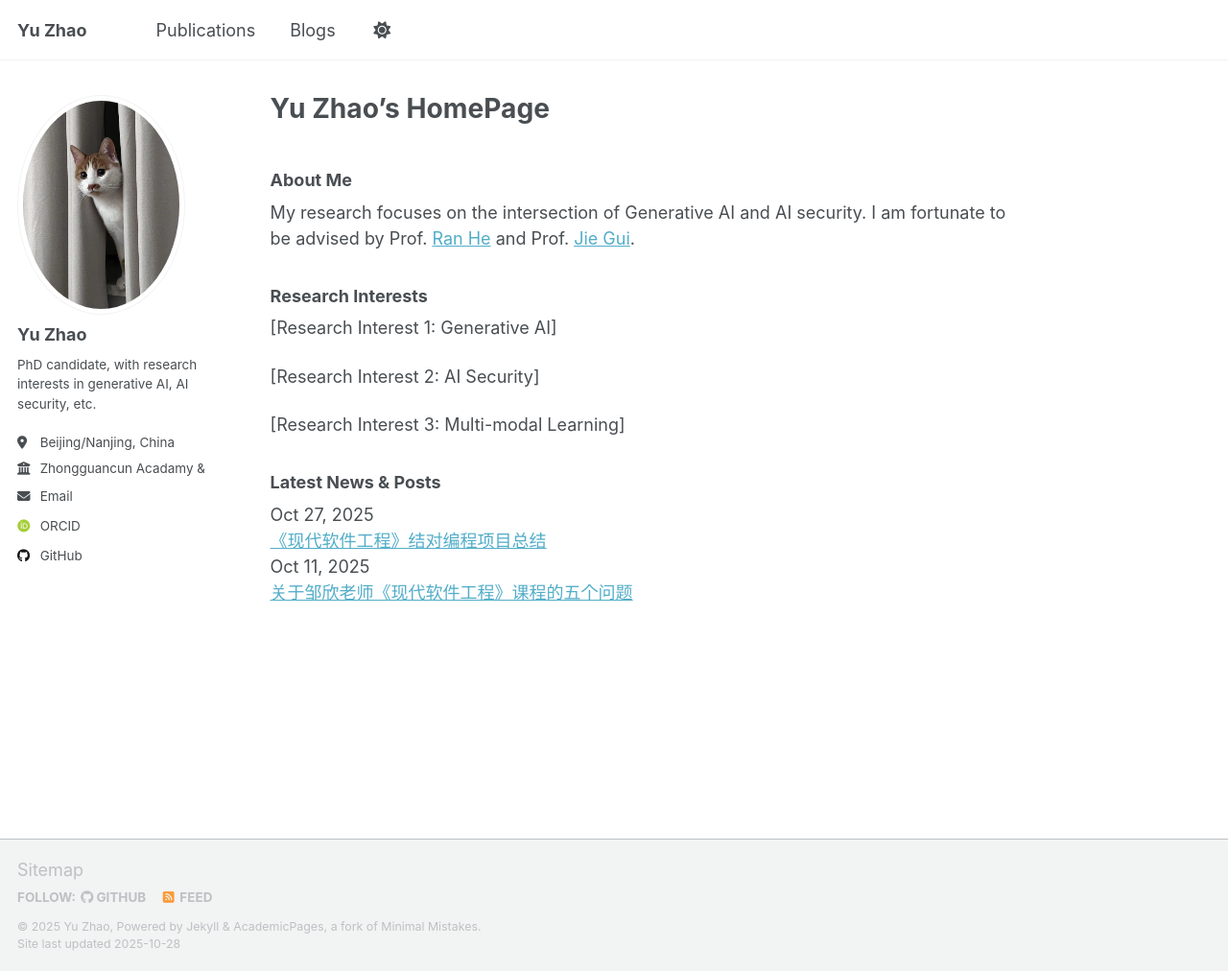
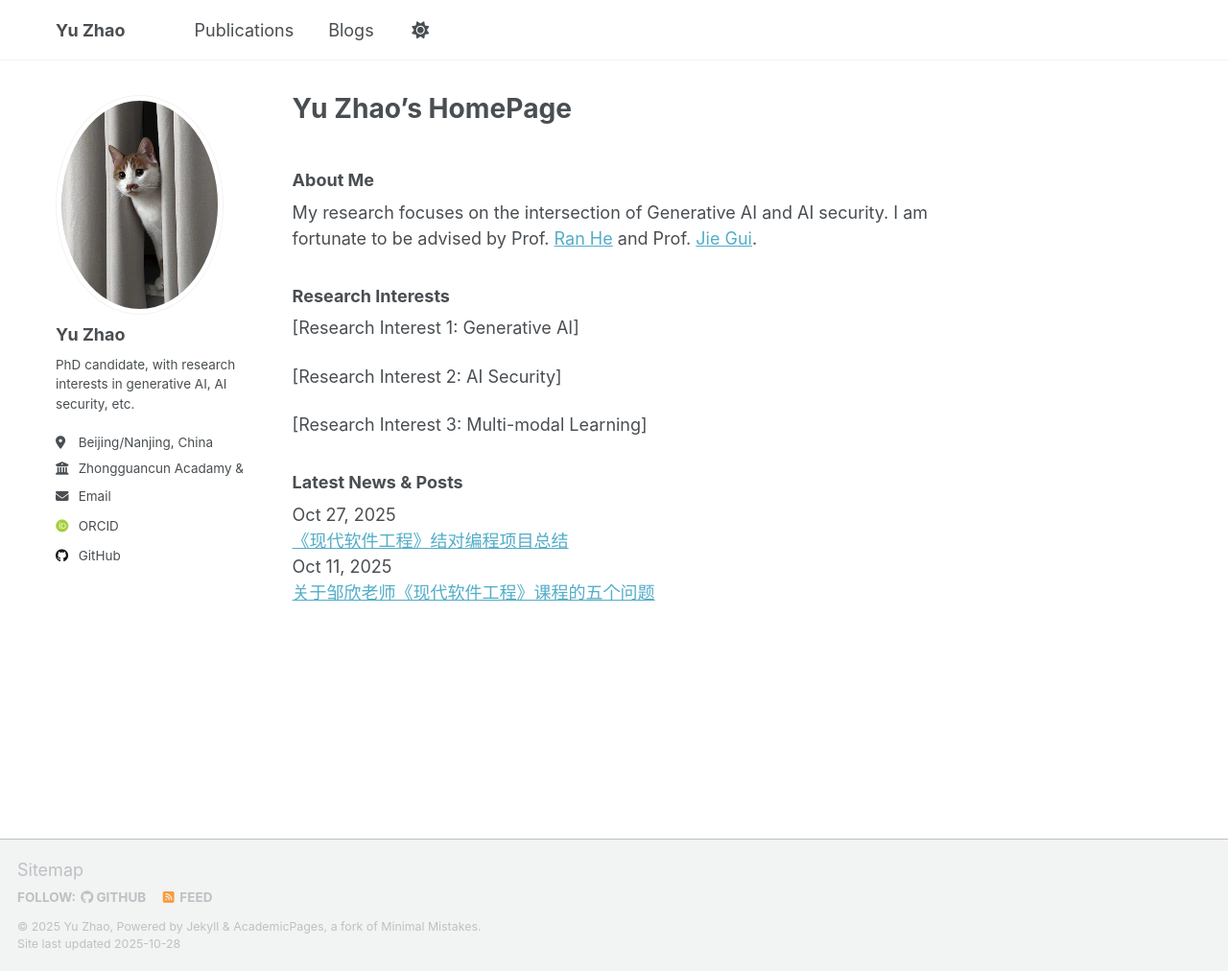
Before and after one commit to milkieTigera/milkieTigera.github.io, a Jekyll site: the page built from _pages/about.md, in a window 1280 px wide and 1012 px high. Shown: the whole window at 96% size. Built offline with Jekyll 4.4.1, drawn with Linux system fonts in a browser that asks for light colours; some web fonts are replaced; a script that is not in the unit is left out.

Commit message:
course blog 2

```diff
--- a/_sass/_themes.scss
+++ b/_sass/_themes.scss
@@ -7,7 +7,7 @@
    ========================================================================== */
 
 /* Used to set the size for <em> */
-$doc-font-size              : 16;
+$doc-font-size              : 12;
 
 /* Paragraph indention */
 $paragraph-indent           : false; // true, false (default)
@@ -51,9 +51,9 @@ $caption-font-family        : $serif;
 
 $small                      : 600px !default;
 $medium                     : 768px !default;
-$medium-wide                : 900px !default;
-$large                      : 925px !default;
-$x-large                    : 1280px !default;
+$medium-wide                : 1000px !default;  // 从 900px 增加到 1000px
+$large                      : 1200px !default;  // 从 925px 增加到 1200px
+$x-large                    : 1600px !default;  // 从 1280px 增加到 1600px
 
 /* ==========================================================================
    Grid
@@ -65,12 +65,12 @@ $right-sidebar-width-wide   : auto;
 
 $susy: (
     columns: 12,
-    column-width: 120px,
+    column-width: 150px,  // 从 120px 增加到 150px
     gutters: 1/4,
     math: fluid,
     output: float,
     gutter-position: after,
-    container: $large,
+    container: $large,    // 使用 1200px
     global-box-sizing: border-box,
 );
 
```
